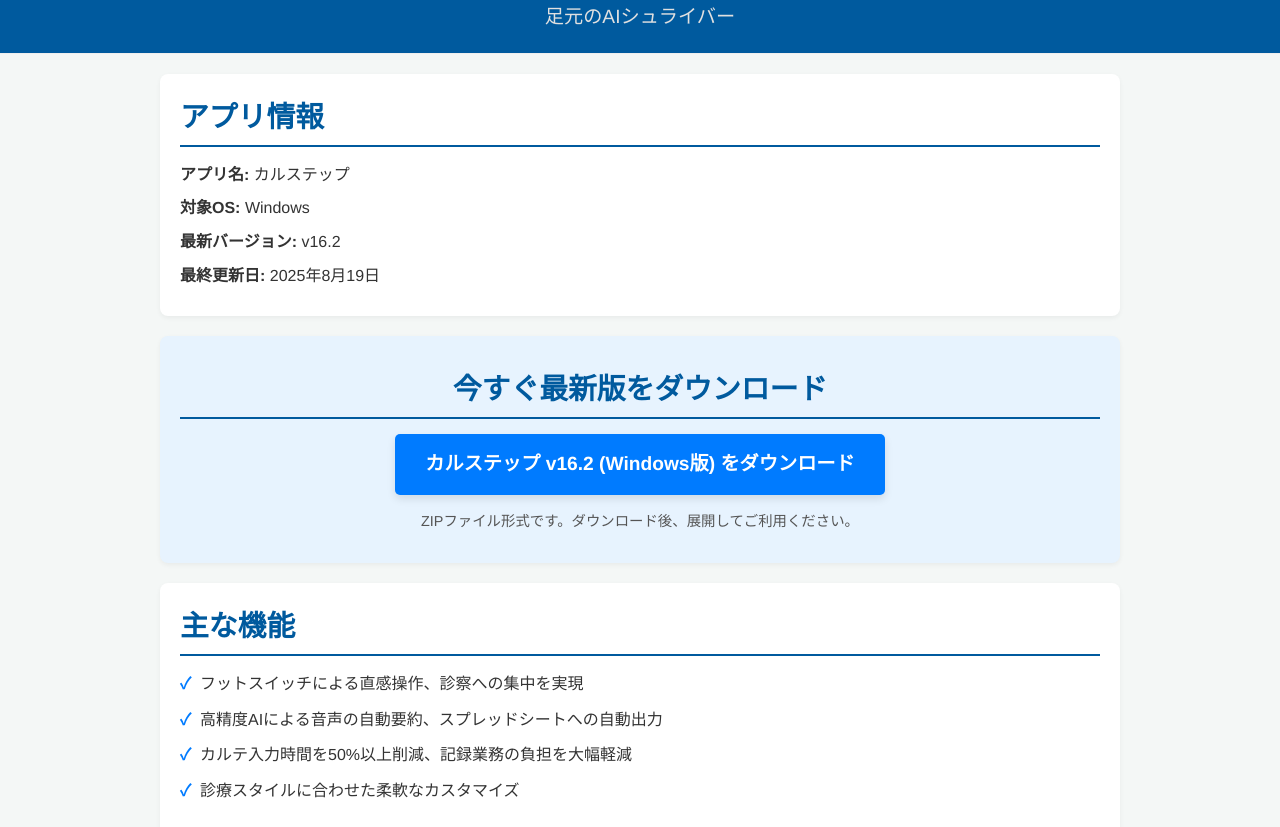
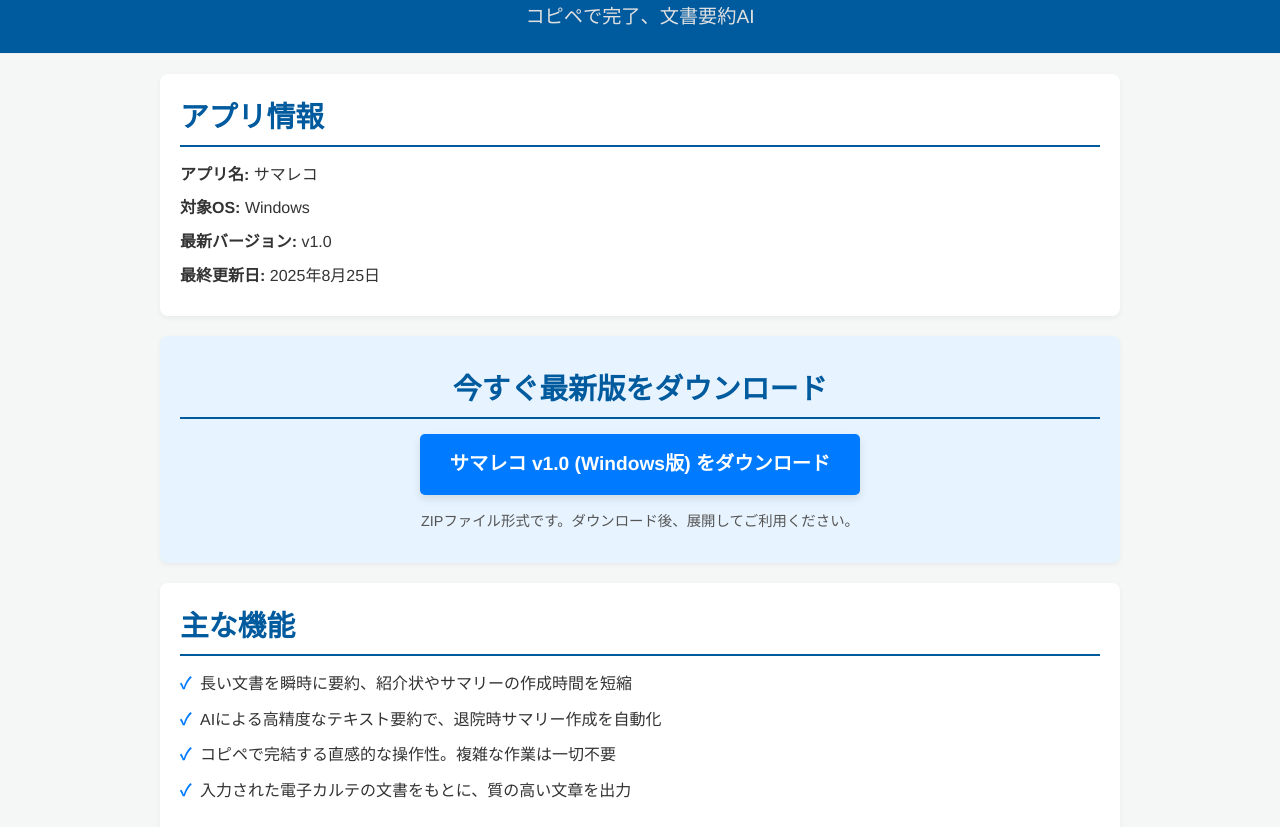
Before and after one commit to mjs-com/Sumareco-download-site, a plain HTML site: page index.html in a window 1280 px wide. Shown: the part 90-917 px from the top of the page. Drawn offline with Linux system fonts and the light colour scheme.

Commit message:
サマレコに文章変更①

```diff
--- a/index.html
+++ b/index.html
@@ -3,46 +3,45 @@
 <head>
     <meta charset="UTF-8">
     <meta name="viewport" content="width=device-width, initial-scale=1.0">
-    <meta name="description" content="Windows向けAI文字起こし・字幕編集ソフト「カルステップ」の公式ダウンロードページ。最新版v16.2を今すぐ入手。">
-    <title>カルステップ - ダウンロードページ</title>
+    <meta name="description" content="Windows向けAIテキスト要約ソフト「サマレコ」の公式ダウンロードページ。">
+    <title>サマレコ - ダウンロードページ</title>
     <link rel="stylesheet" href="style.css">
     <link rel="icon" href="images/icon.png" type="image/png">
 </head>
 <body>
     <header>
-        <h1>カルステップ</h1>
-        <p class="catchphrase">足元のAIシュライバー</p>
+        <h1>サマレコ</h1>
+        <p class="catchphrase">コピペで完了、文書要約AI</p>
     </header>
 
     <main>
         <section id="app-info">
             <h2>アプリ情報</h2>
-            <p><strong>アプリ名:</strong> カルステップ</p>
+            <p><strong>アプリ名:</strong> サマレコ</p>
             <p><strong>対象OS:</strong> Windows</p>
-            <p><strong>最新バージョン:</strong> v16.2</p>
-            <p><strong>最終更新日:</strong> 2025年8月19日</p>
+            <p><strong>最新バージョン:</strong> v1.0</p>
+            <p><strong>最終更新日:</strong> 2025年8月25日</p>
         </section>
 
         <section id="download">
             <h2>今すぐ最新版をダウンロード</h2>
-            <a href="https://github.com/mjs-com/karustep-download-site/releases/download/v16.2/Karustep_ver16.2.zip" id="downloadButton" class="button">カルステップ v16.2 (Windows版) をダウンロード</a>
+            <a href="https://github.com/mjs-com/karustep-download-site/releases/download/v16.2/Karustep_ver16.2.zip" id="downloadButton" class="button">サマレコ v1.0 (Windows版) をダウンロード</a>
             <p class="note">ZIPファイル形式です。ダウンロード後、展開してご利用ください。</p>
         </section>
 
         <section id="features">
             <h2>主な機能</h2>
             <ul>
-                <li>フットスイッチによる直感操作、診察への集中を実現</li>
-                <li>高精度AIによる音声の自動要約、スプレッドシートへの自動出力</li>
-                <li>カルテ入力時間を50%以上削減、記録業務の負担を大幅軽減</li>
-                <li>診療スタイルに合わせた柔軟なカスタマイズ</li>
+                <li>長い文書を瞬時に要約、紹介状やサマリーの作成時間を短縮</li>
+                <li>AIによる高精度なテキスト要約で、退院時サマリー作成を自動化</li>
+                <li>コピペで完結する直感的な操作性。複雑な作業は一切不要</li>
+                <li>入力された電子カルテの文書をもとに、質の高い文章を出力</li>
             </ul>
             <div class="screenshots" style="text-align: center; margin-top: 20px;">
                 <img src="images/screenshot_03.png" alt="スクリーンショット1" style="max-width: 48%; height: auto; margin: 5px;">
                 <img src="images/screenshot_02.png" alt="スクリーンショット2" style="max-width: 48%; height: auto; margin: 5px;">
             </div>
         </section>
-
         <section id="more-info">
             <a href="https://mjs.main.jp/karustep-LP/" target="_blank" rel="noopener noreferrer">さらに詳しい情報・機能紹介はこちら (公式LP)</a>
         </section>
```
